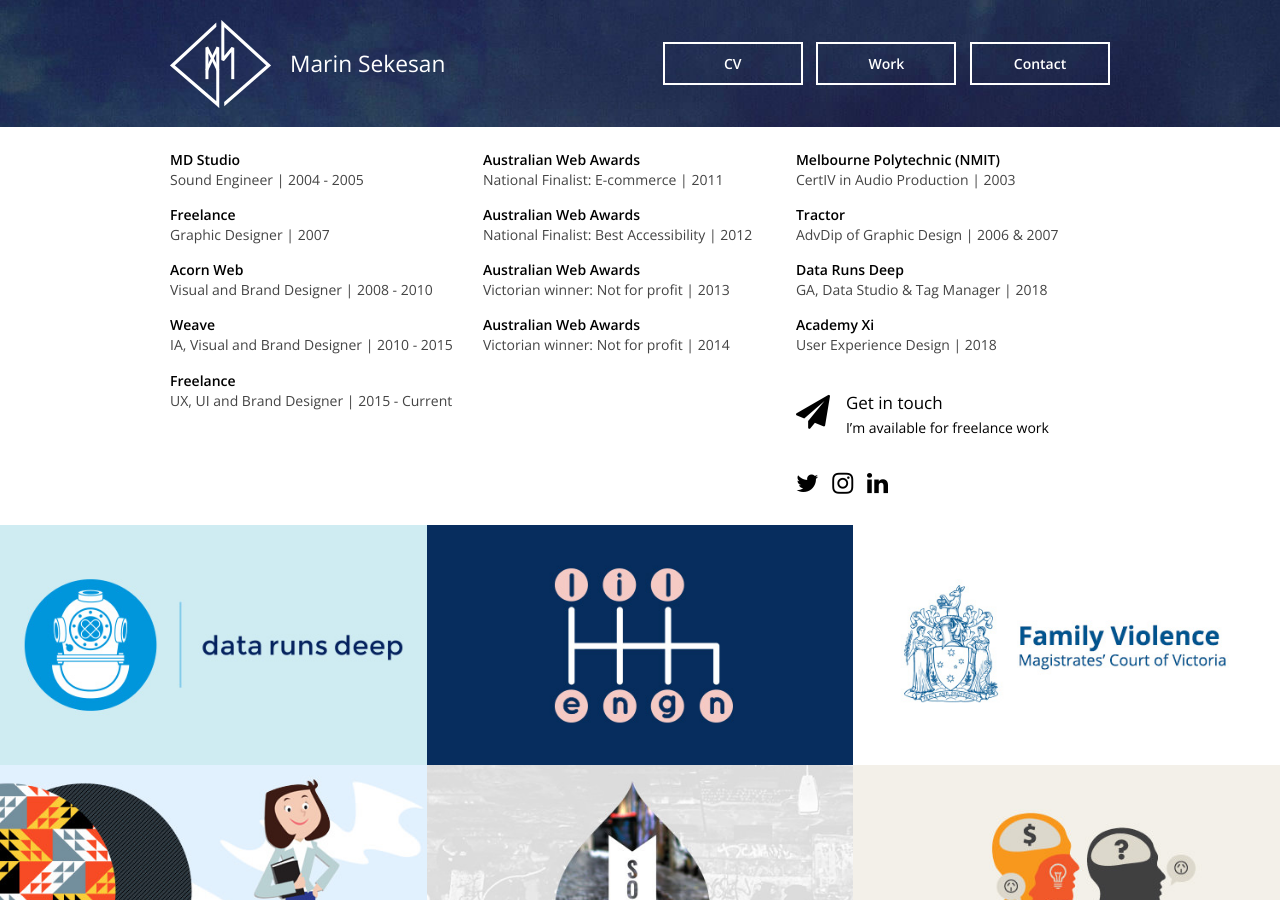
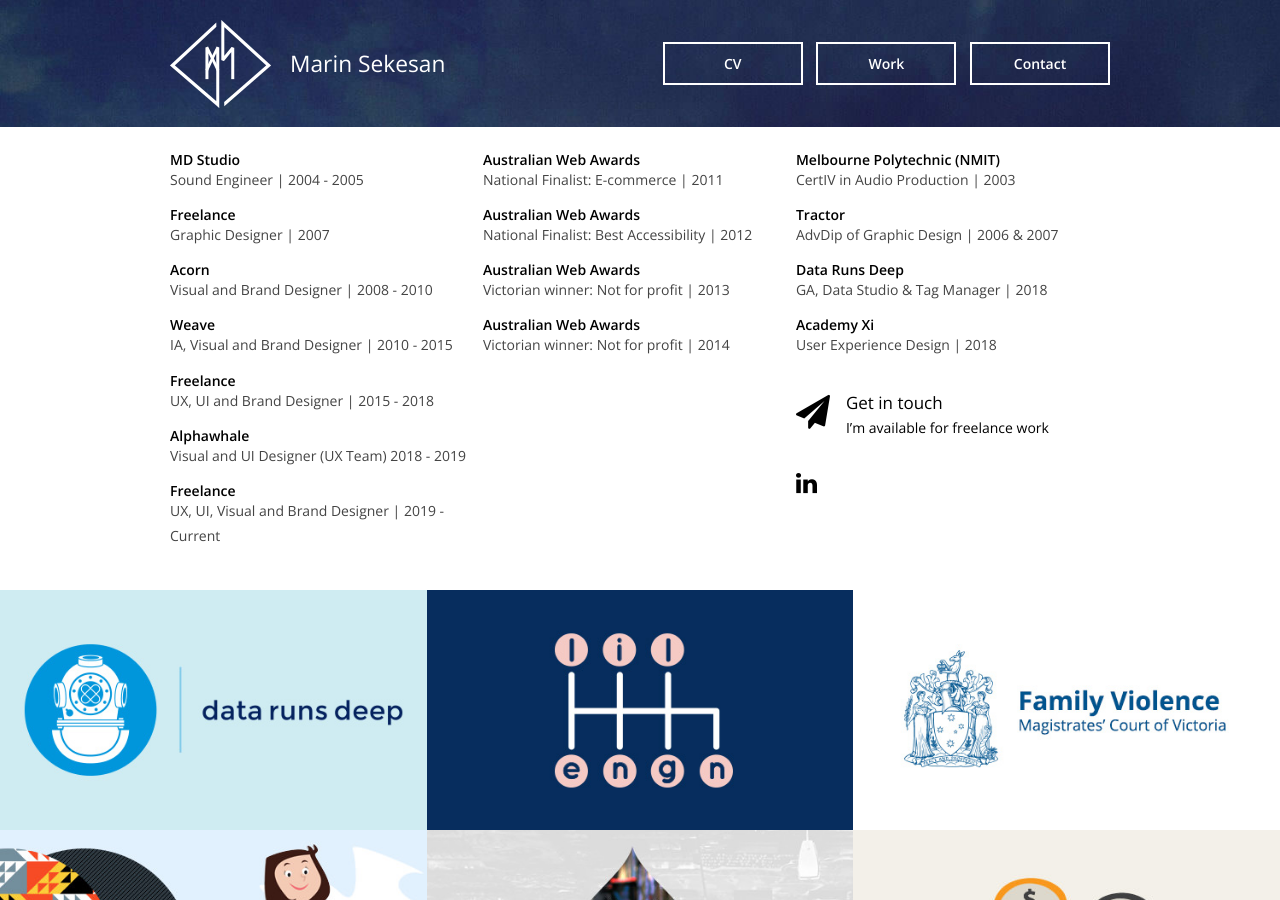
Before and after one commit to marinulon/marinulon.github.io, a Jekyll site: the page built from index.html, in a window 1280 px wide and 900 px high, scrolled down 1269 px. Built offline with Jekyll 4.4.1, drawn with Linux system fonts in a browser that asks for light colours; nearby versions of some CDN libraries; Markdown is read by kramdown in place of the engine named in the settings; the list of posts is cut into pages by our own code.

Commit message:
Update index.html

```diff
--- a/index.html
+++ b/index.html
@@ -96,14 +96,20 @@
         <h4>Freelance</h4>
         <p>Graphic Designer | 2007</p>
 
-        <h4>Acorn Web</h4>
+        <h4>Acorn</h4>
         <p>Visual and Brand Designer | 2008 - 2010</p>
 
         <h4>Weave</h4>
         <p>IA, Visual and Brand Designer  | 2010 - 2015</p>
 
         <h4>Freelance</h4>
-        <p>UX, UI and Brand Designer | 2015 - Current</p>
+        <p>UX, UI and Brand Designer | 2015 - 2018</p>
+
+        <h4>Alphawhale</h4>
+        <p>Visual and UI Designer (UX Team)  2018 - 2019</p>
+
+        <h4>Freelance</h4>
+        <p>UX, UI, Visual and Brand Designer | 2019 - Current</p>
 
       </div>
       <div class="cv--awards">
@@ -146,9 +152,9 @@
         </div>
 
         <div class="social">
-          <a href="http://twitter.com/marinsekesan" class="fa fa-twitter" target="_blank"><i class="h">Twitter</i></a>
-          <!-- <a href="http://twitter.com/marinulon" class="fa fa-behance" target="_blank"><i class="h">Behance</i></a> -->
-          <a href="http://instagram.com/marinsekesan" class="fa fa-instagram" target="_blank"><i class="h">Instagram</i></a>
+          <!-- <a href="http://twitter.com/marinsekesan" class="fa fa-twitter" target="_blank"><i class="h">Twitter</i></a>
+          <a href="http://twitter.com/marinulon" class="fa fa-behance" target="_blank"><i class="h">Behance</i></a>
+          <a href="http://instagram.com/marinsekesan" class="fa fa-instagram" target="_blank"><i class="h">Instagram</i></a> -->
           <a href="http://au.linkedin.com/in/marinsekesan" class="fa fa-linkedin" target="_blank"><i class="h">LinkedIn</i></a>
         </div>
 
```
